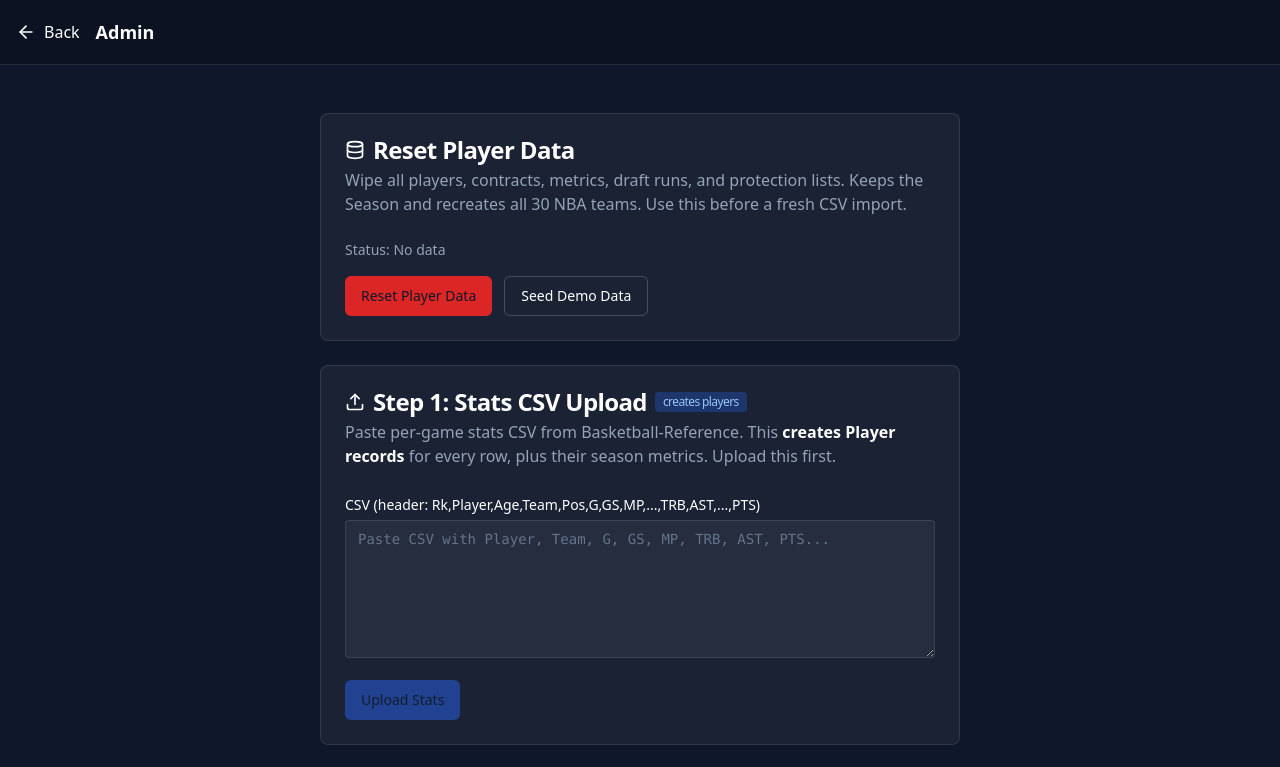
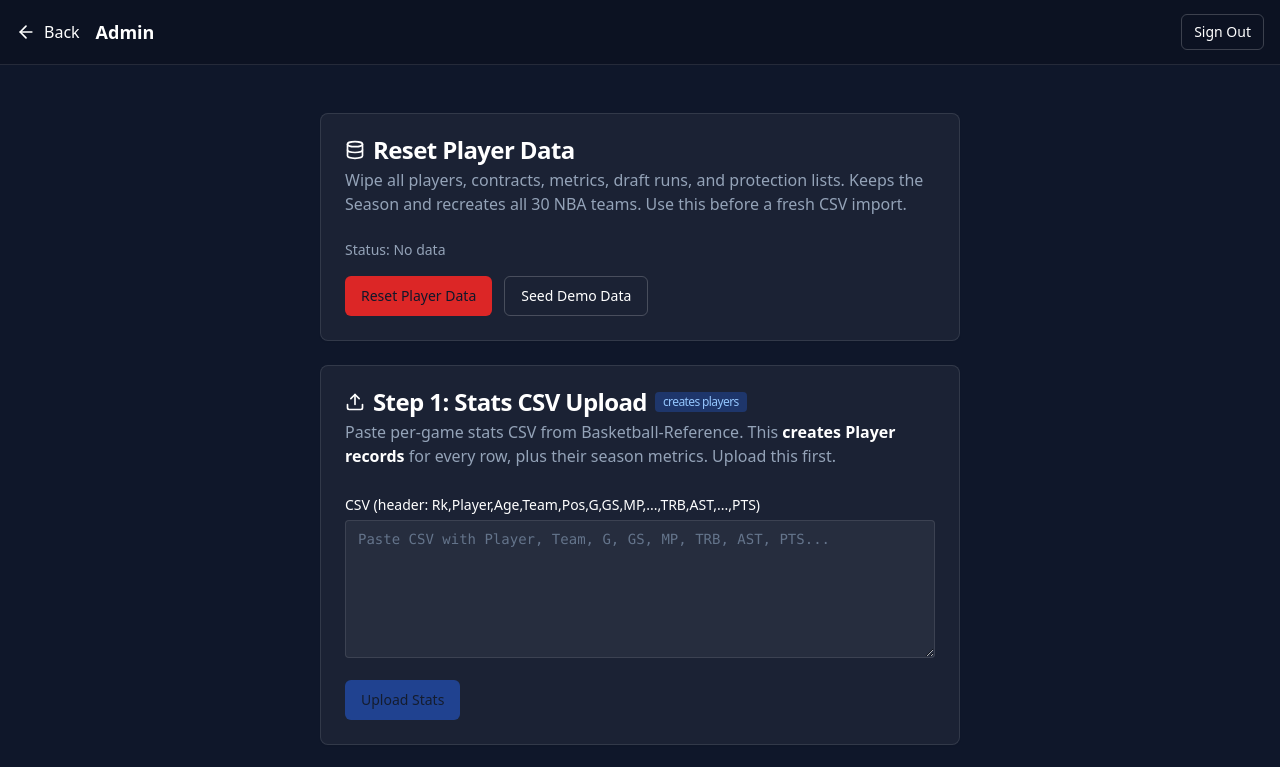
Before and after one commit to ARO2S/NBAExpansion, a Next.js app: page /admin in a window 1280 px wide. Shown: the top 767 px of the page. Built offline with nearby package versions, Linux system fonts and the light colour scheme; no server answers.

Commit message:
feat: add sign out button to admin page

```diff
--- a/src/app/admin/page.tsx
+++ b/src/app/admin/page.tsx
@@ -343,12 +343,27 @@ export default function AdminPage() {
   return (
     <div className="min-h-screen bg-slate-900">
       <header className="border-b border-white/10 bg-black/20">
-        <div className="container mx-auto flex h-16 items-center px-4">
-          <Link href="/" className="flex items-center gap-2 text-white">
-            <ArrowLeft className="h-5 w-5" />
-            Back
-          </Link>
-          <h1 className="ml-4 text-lg font-semibold text-white">Admin</h1>
+        <div className="container mx-auto flex h-16 items-center justify-between px-4">
+          <div className="flex items-center gap-4">
+            <Link href="/" className="flex items-center gap-2 text-white">
+              <ArrowLeft className="h-5 w-5" />
+              Back
+            </Link>
+            <h1 className="text-lg font-semibold text-white">Admin</h1>
+          </div>
+          <Button
+            variant="outline"
+            size="sm"
+            className="border-white/20 bg-transparent text-white hover:bg-white/10"
+            onClick={async () => {
+              const { createClient } = await import("@/lib/supabase/client");
+              const supabase = createClient();
+              await supabase.auth.signOut();
+              window.location.href = "/admin/login";
+            }}
+          >
+            Sign Out
+          </Button>
         </div>
       </header>
 
```
